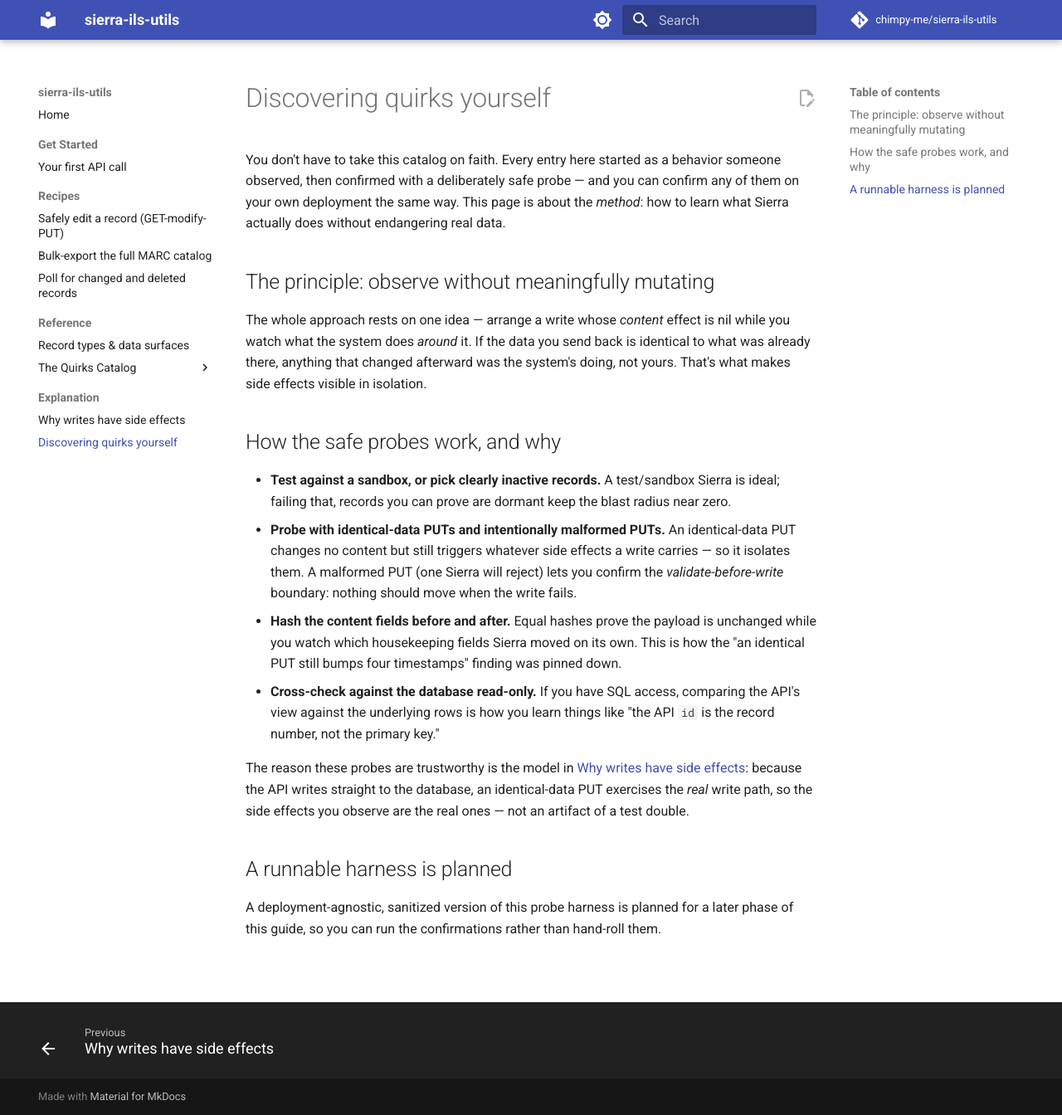
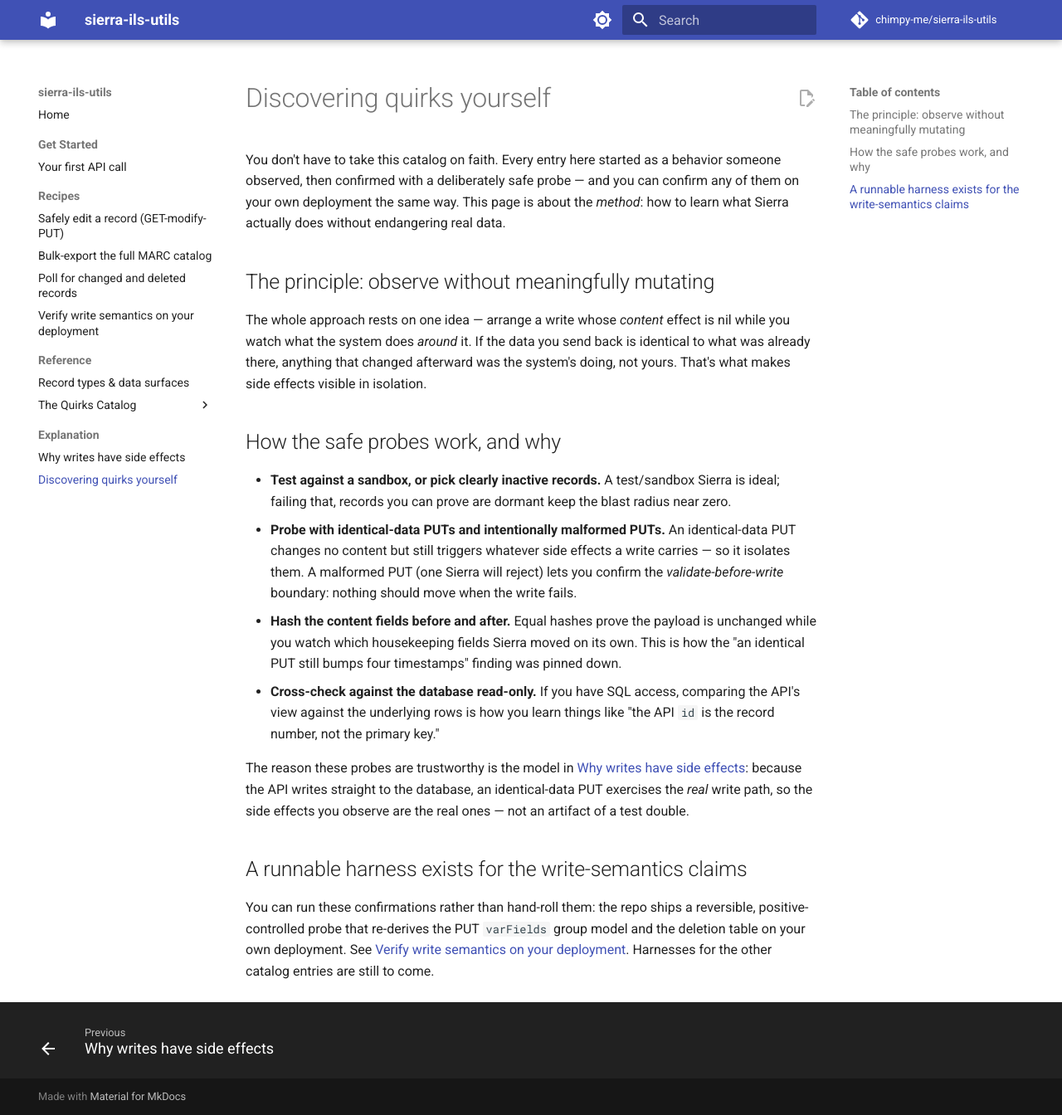
Before and after one commit to chimpy-me/sierra-ils-utils, an MkDocs documentation site: the page built from docs/explanation/discover-quirks-yourself.md, in a window 1280 px wide and 1344 px high. Shown: the whole window at 83% size. Built offline with MkDocs 1.6.1 and Material for MkDocs 9.7.7, drawn with Linux system fonts in a browser that asks for light colours; comment, search, counter and statistics services are not loaded.

Commit message:
docs(how-to): add verify-write-semantics recipe; harness is no longer 'planned'
The write-semantics page tells readers to re-run the probe on their own system
but the site never showed them how: run instructions and the config format
lived only in the script docstring, and discover-quirks-yourself still said a
runnable harness was 'planned'. Adds a recipe covering prerequisites (non-prod
creds with write scope, uv), the command, an annotated expected-output map to
the quirks table, what a skipped trial means, and why --allow-prod is not the
answer to a guard refusal. Links it from the write-semantics evidence
paragraph and the explanation page.

Co-Authored-By: Claude Fable 5 <noreply@anthropic.com>

```diff
--- a/docs/explanation/discover-quirks-yourself.md
+++ b/docs/explanation/discover-quirks-yourself.md
@@ -32,7 +32,10 @@ The reason these probes are trustworthy is the model in
 straight to the database, an identical-data PUT exercises the *real* write path, so the
 side effects you observe are the real ones — not an artifact of a test double.
 
-## A runnable harness is planned
+## A runnable harness exists for the write-semantics claims
 
-A deployment-agnostic, sanitized version of this probe harness is planned for a later
-phase of this guide, so you can run the confirmations rather than hand-roll them.
+You can run these confirmations rather than hand-roll them: the repo ships a reversible,
+positive-controlled probe that re-derives the PUT `varFields` group model and the deletion
+table on your own deployment. See
+[Verify write semantics on your deployment](../how-to/verify-write-semantics.md).
+Harnesses for the other catalog entries are still to come.
--- a/mkdocs.yml
+++ b/mkdocs.yml
@@ -52,6 +52,7 @@ nav:
       - Safely edit a record (GET-modify-PUT): how-to/safe-get-modify-put.md
       - Bulk-export the full MARC catalog: how-to/bulk-export-marc.md
       - Poll for changed and deleted records: how-to/poll-for-changes.md
+      - Verify write semantics on your deployment: how-to/verify-write-semantics.md
   - Reference:
       - Record types & data surfaces: reference/sierra-record-types.md
       - The Quirks Catalog:
```
Also changed, not shown: docs/how-to/verify-write-semantics.md (added, +123 -0 lines), docs/reference/quirks/write-semantics.md (+2 -1 lines).
